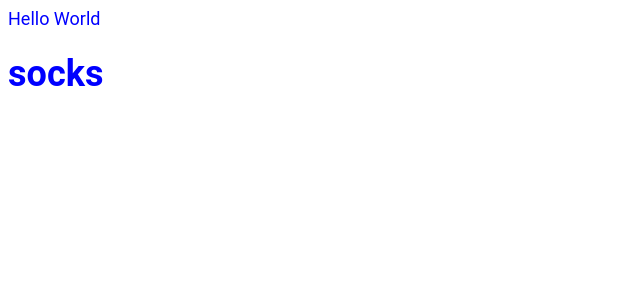
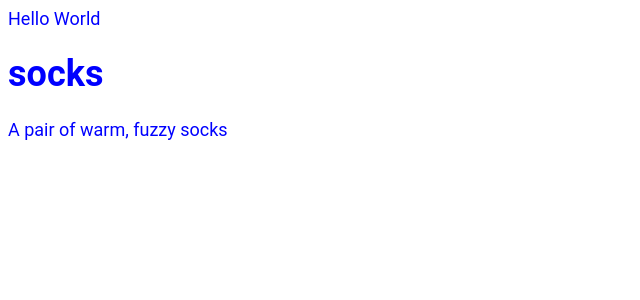
Before and after one commit to kjonathante/vue-vuemastery-intro, a Vue app: page / in a window 1280 px wide. Shown: the top 300 px of the page, without its empty margins (0-640 px from the left). Built offline with nearby package versions, Linux system fonts and the light colour scheme.

Commit message:
Added a new attribute to the data and displayed it on the component.

```diff
--- a/src/Product.vue
+++ b/src/Product.vue
@@ -1,11 +1,15 @@
 <template>
-  <h1>{{product}}</h1>
+  <div>
+    <h1>{{product}}</h1>
+    <p>{{description}}</p>
+  </div>
 </template>
 <script>
 export default {
   data() {
     return {
-      product: "socks"
+      product: "socks",
+      description: "A pair of warm, fuzzy socks"
     };
   }
 };
```
